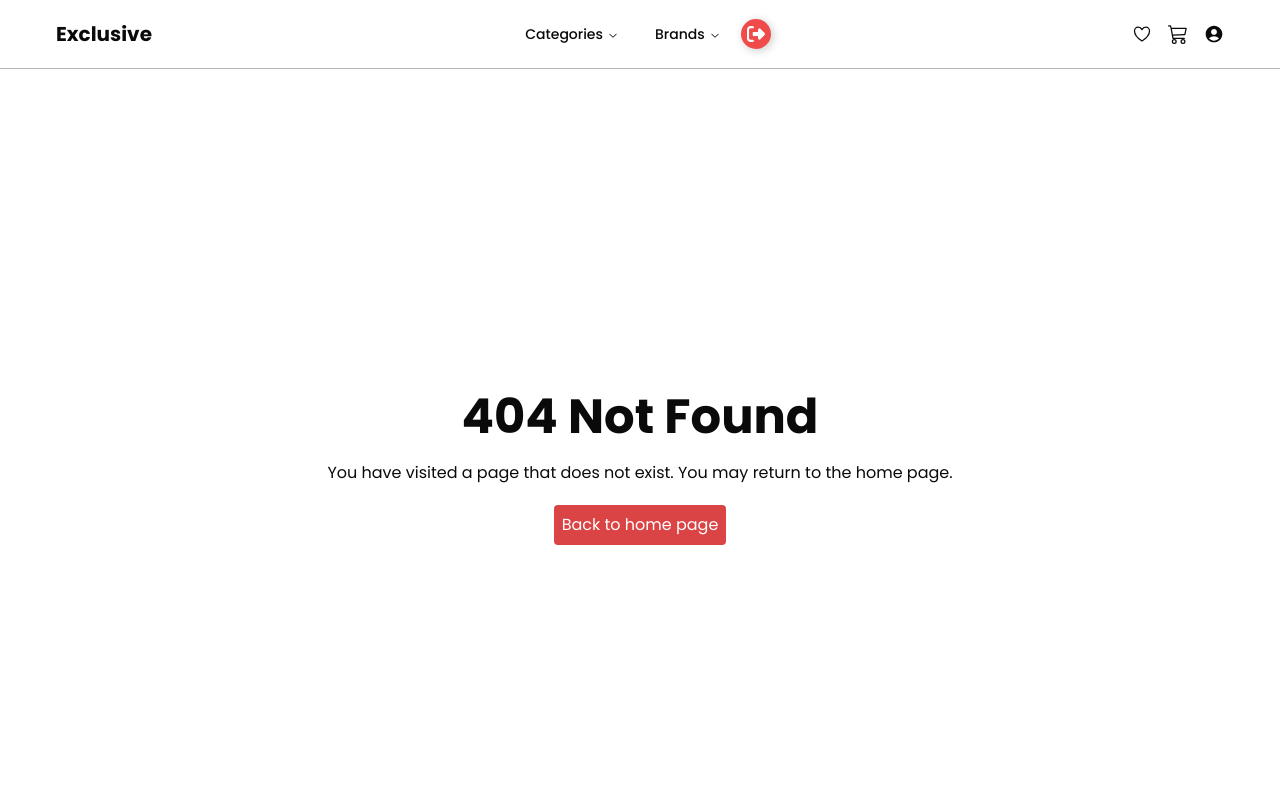
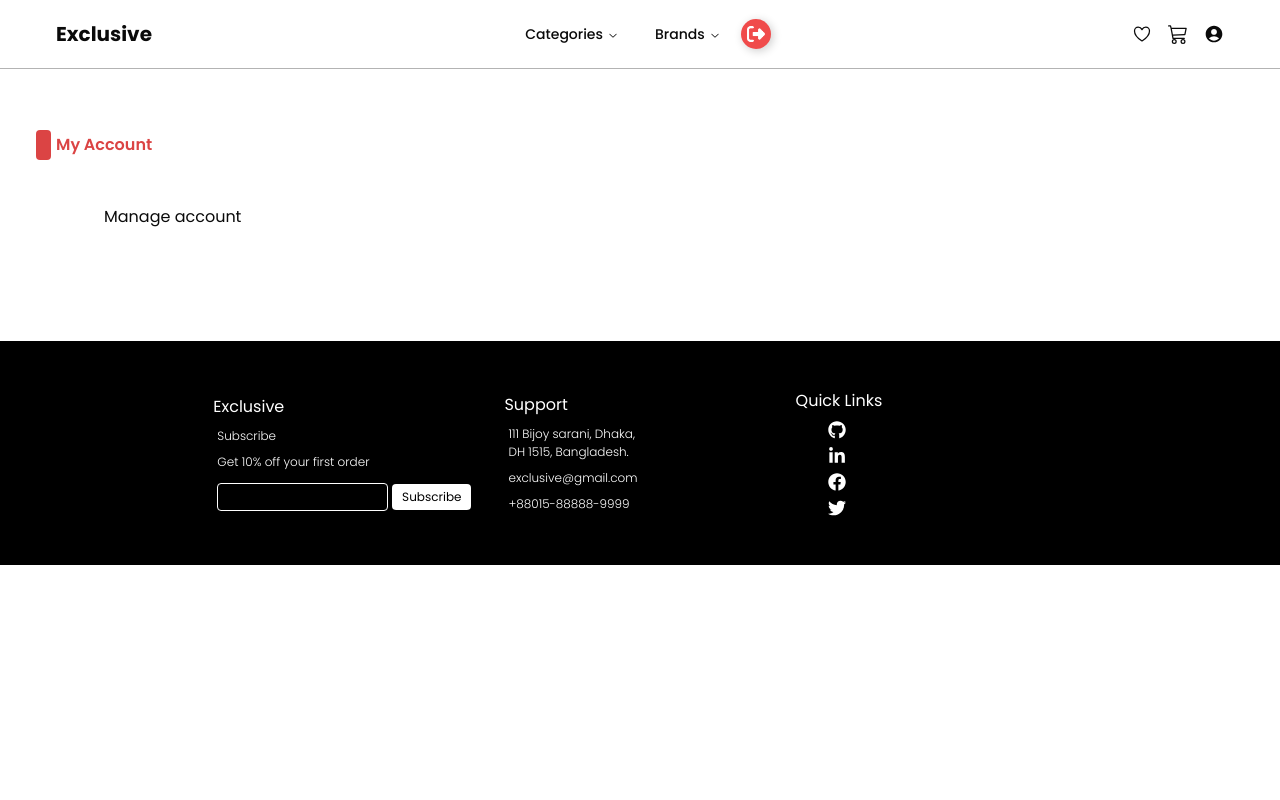
Before and after one commit to moazelgandy2/Exclusive, a React (Vite) app: page /account in a window 1280 px wide. Shown: the top 800 px of the page. Built offline with nearby package versions, Linux system fonts and the light colour scheme; no server answers; sample sign-in values are in the browser's storage.

Commit message:
Add Account component and update NavBar link

```diff
--- a/src/App.jsx
+++ b/src/App.jsx
@@ -16,6 +16,7 @@ import CartContextProvider from "./components/Contexts/CartContext";
 import Category from "./components/Category/Category";
 import Brands from "./components/Brands/Brands";
 import ProtectedRoutes from "./components/ProtectedRoutes/ProtectedRoutes";
+import Account from "./components/Account/Account";
 
 function App() {
   return (
@@ -47,6 +48,14 @@ function App() {
                     </ProtectedRoutes>
                   }
                 />
+                <Route
+                  path="/account"
+                  element={
+                    <ProtectedRoutes>
+                      <Account />
+                    </ProtectedRoutes>
+                  }
+                />
                 <Route path="/category/:categ" element={<Category />} />
                 <Route path="/brands" element={<Brands />} />
                 <Route path="*" element={<NotFound />} />
--- a/src/components/Account/Account.jsx
+++ b/src/components/Account/Account.jsx
@@ -1,7 +1,18 @@
 import React from "react";
+import SectionHead from "../SectionHead/SectionHead";
 
 function Account() {
-  return <div>Account</div>;
+  return (
+    <>
+      <SectionHead title={"My Account"}>
+        <section className="px-12 py-12">
+          <aside>
+            <h2>Manage account</h2>
+          </aside>
+        </section>
+      </SectionHead>
+    </>
+  );
 }
 
 export default Account;
--- a/src/components/NavBar/NavBar.jsx
+++ b/src/components/NavBar/NavBar.jsx
@@ -144,7 +144,7 @@ function NavBar() {
 
               <BsCart3 />
             </Link>
-            <Link to={"/cart"} className="cursor-pointer relative">
+            <Link to={"/account"} className="cursor-pointer relative">
               <MdAccountCircle />
             </Link>
           </div>
```
